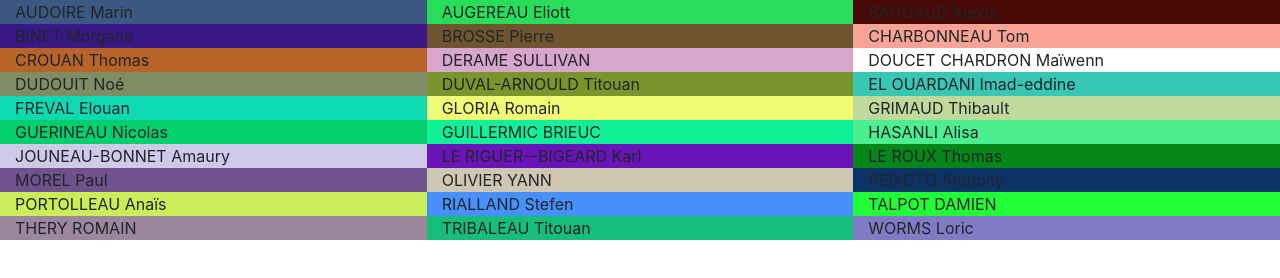
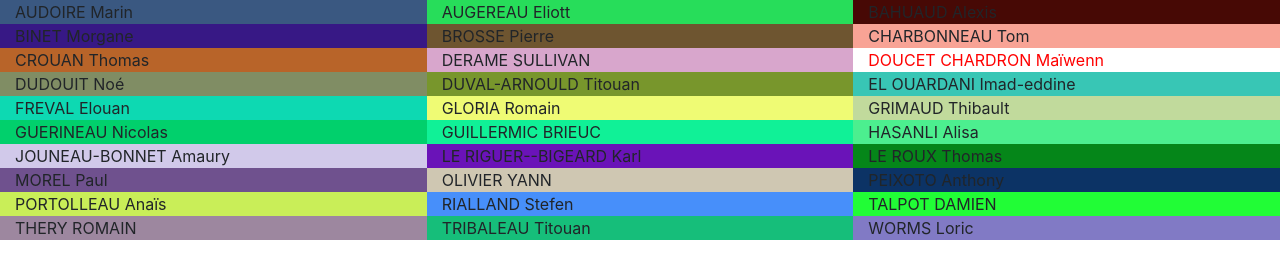
Before and after one commit to mdoucetchardron/collab, a plain HTML site: page index.html in a window 1280 px wide. Drawn offline with nearby package versions, Linux system fonts and the light colour scheme.

Commit message:
[9][Update]:Test

```diff
--- a/style.css
+++ b/style.css
@@ -1,3 +1,7 @@
 .bleu{
     color: blue;
 }
+
+.red{
+    color: red;
+}
```
